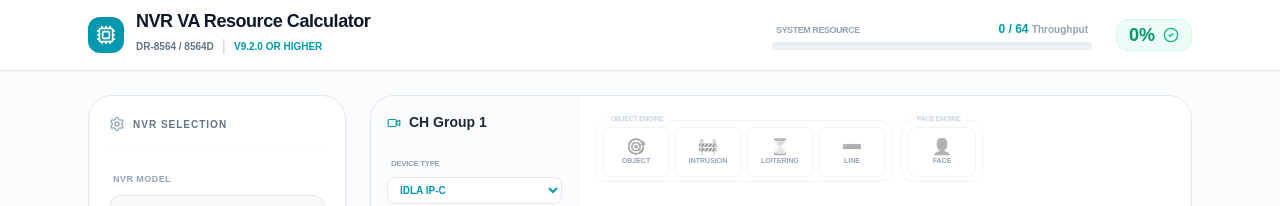
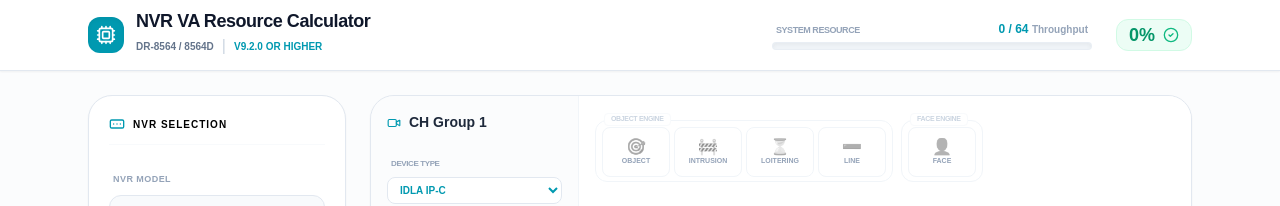
Before and after one commit to parksy1001/nvr-va-calculator, a React (Create React App) app: page / in a window 1280 px wide. Shown: the top 206 px of the page. Built offline with nearby package versions, Linux system fonts and the light colour scheme; a web font is replaced by a local one.

Commit message:
아이콘 변경 및 색상 수정

```diff
--- a/src/App.js
+++ b/src/App.js
@@ -15,7 +15,8 @@
   Cpu,
   AlertTriangle,
   CheckCircle2,
-  Lock
+  Lock,
+  RectangleEllipsis
 } from 'lucide-react';
 
 const NVR_MODELS = [
@@ -311,8 +312,8 @@
                     <aside className="col-span-12 lg:col-span-3 space-y-4">
                         <section className="bg-white p-5 rounded-3xl shadow-sm border border-slate-200">
                             <div className="flex items-center gap-2 mb-5 border-b border-slate-50 pb-3">
-                                <Settings className="w-4 h-4 text-slate-400" />
-                                <h2 className="text-[10px] font-black text-slate-500 uppercase tracking-widest text-nowrap">NVR Selection</h2>
+                                <RectangleEllipsis className="w-4 h-4 text-[#0099B0]" />
+                                <h2 className="text-[10px] font-black uppercase tracking-widest text-nowrap">NVR Selection</h2>
                             </div>
                             <div className="space-y-4">
                                 <div className="space-y-1.5">
```
